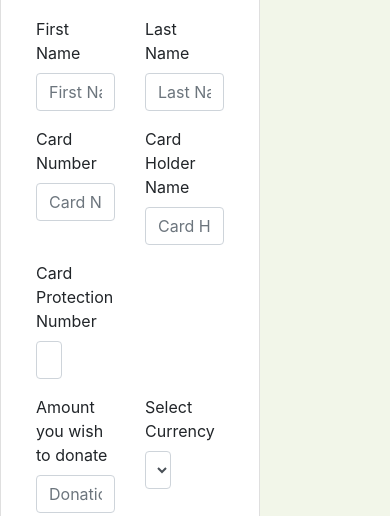
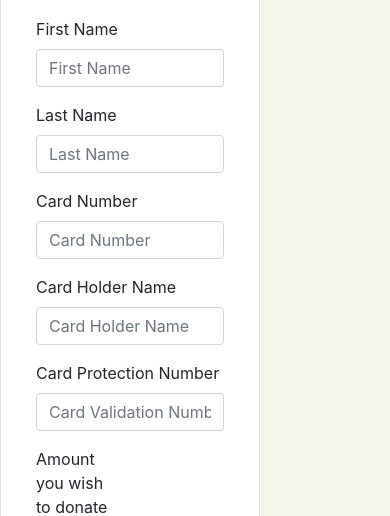
Before and after one commit to pickles-pickles/pickles-pickles.github.io, a plain HTML site: page donate.html in a window 390 px wide. Shown: the part 254-770 px from the top of the page. Drawn offline with nearby package versions, Linux system fonts and the light colour scheme.

Commit message:
donate.html mobile optimized

```diff
--- a/donate.html
+++ b/donate.html
@@ -101,25 +101,25 @@
     <div class="card-body">
       <form class="needs-validation" novalidate>
         <div class="row">
-          <div class="form-group col-6">
+          <div class="form-group col-md-6 col-sm-12">
             <label for="f-name">First Name</label>
             <input class="form-control" type="text" id="f-name" name="f-name" placeholder="First Name">
           </div>
-          <div class="form-group col-6">
+          <div class="form-group col-md-6 col-sm-12">
             <label for="l-name">Last Name</label>
             <input class="form-control" type="text" id="l-name" name="l-name" placeholder="Last Name">
           </div>
         </div>
         <div class="row">
-          <div class="form-group col-6">
+          <div class="form-group col-md-6 col-sm-12">
             <label for="c-number">Card Number</label>
             <input class="form-control" type="text" pattern="[0-9]*" inputmode="numeric" id="c-number" name="c-number"
               placeholder="Card Number" required>
             <div class="invalid-feedback">
-              This field is necessary
+              This field is necessary. Add your card number(numbers only).
             </div>
           </div>
-          <div class="form-group col-6">
+          <div class="form-group col-md-6 col-sm-12">
             <label for="c-h-name">Card Holder Name</label>
             <input class="form-control" type="text" id="c-h-name" name="c-h-name" placeholder="Card Holder Name"
               required>
@@ -129,12 +129,12 @@
           </div>
         </div>
         <div class="row">
-          <div class="form-group col-3">
+          <div class="form-group col-md-3 col-sm-6">
             <label for="c-v-number">Card Protection Number</label>
             <input class="form-control" type="text" pattern="[0-9]*" inputmode="numeric" id="c-v-number"
               name="c-v-number" placeholder="Card Validation Number" required>
             <div class="invalid-feedback">
-              This field is necessary
+              This field is necessary. Add your card number(numbers only).
             </div>
           </div>
         </div>
@@ -147,7 +147,7 @@
               This field is necessary
             </div>
           </div>
-          <div class="form-group col-3">
+          <div class="form-group col-md-3 col-sm-6">
             <label for="currency">Select Currency</label>
             <select class="form-control" id="currency">
               <option>€</option>
@@ -157,7 +157,7 @@
           </div>
         </div>
         <div class="row">
-          <div class="form-group col-3" id="con">
+          <div class="form-group col-md-3 col-sm-12" id="con">
             <input class="form-check-input" type="checkbox" id="d-amount-checkbox" name="d-amount-checkbox" value=""
               required>
             <label for="d-amount-checkbox">Yes, this is the amount I wish to donate</label>
```
